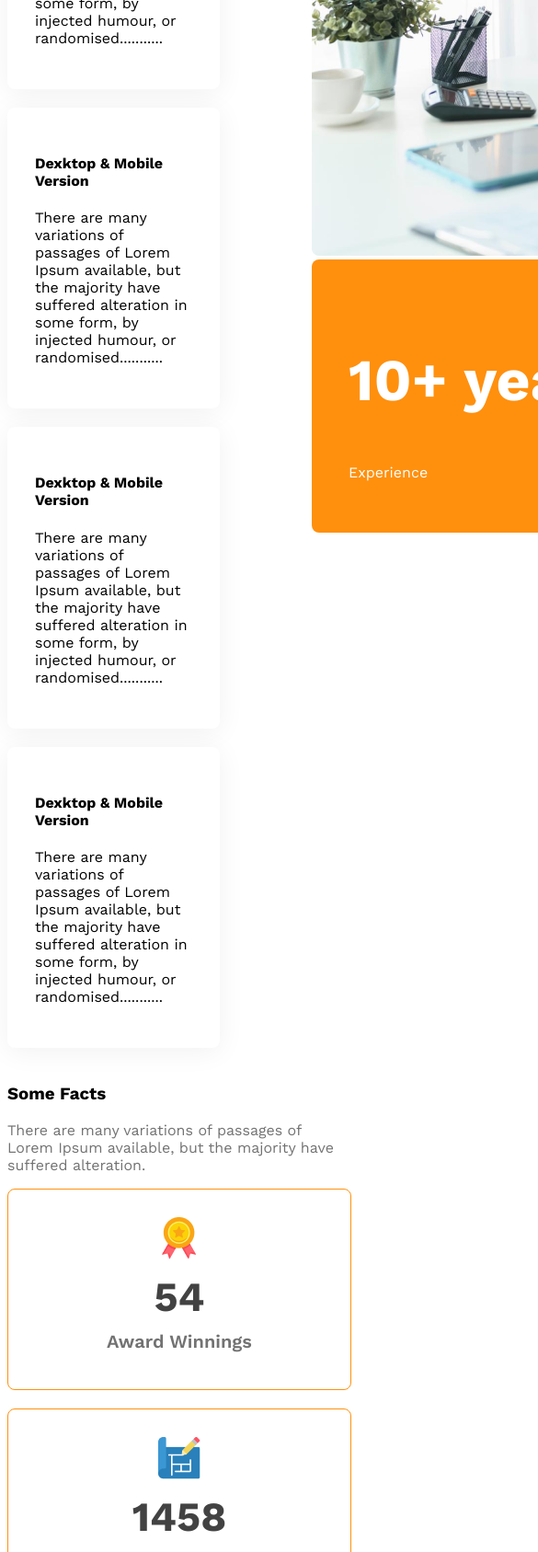
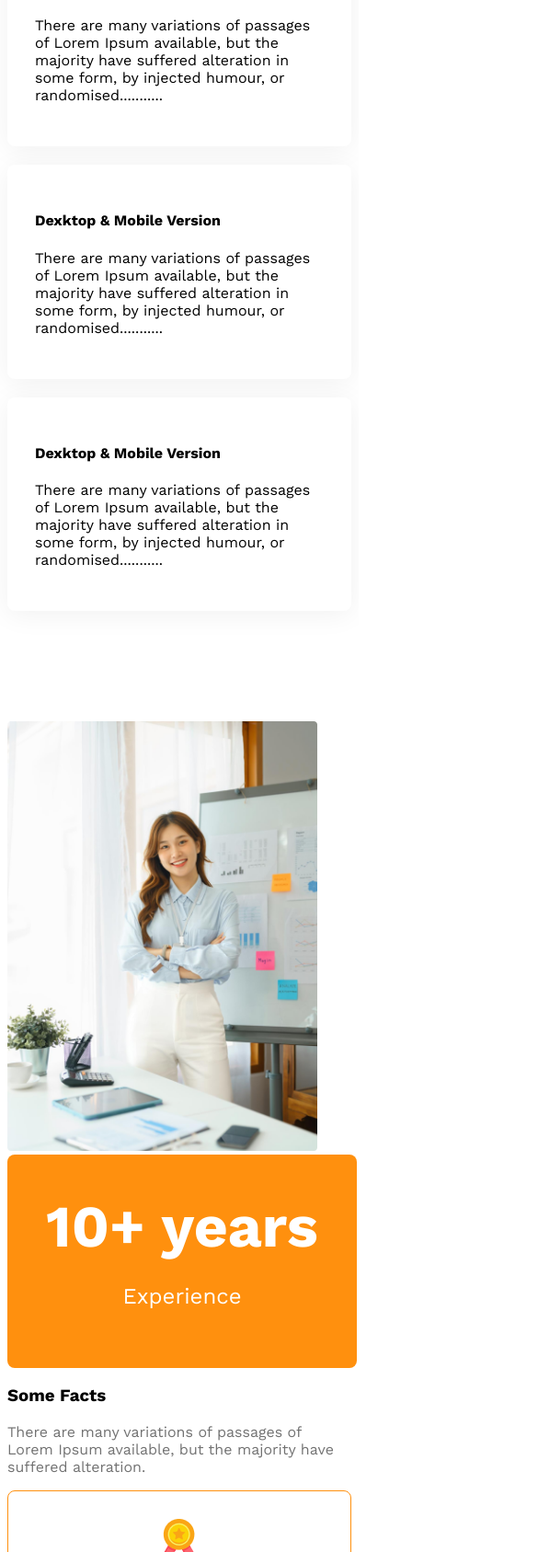
Before and after one commit to JannaturNur08/g3-architects-practise, a plain HTML site: page index.html in a window 390 px wide. Shown: the part 3732-5419 px from the top of the page at 92% size, 585 px wide, since content can reach past the window. Drawn offline with nearby package versions, Linux system fonts and the light colour scheme.

Commit message:
feature section responsive

```diff
--- a/styles/architect.css
+++ b/styles/architect.css
@@ -140,6 +140,10 @@ main {
     background: #FFF;
     box-shadow: 0px 4px 30px 0px rgba(0, 0, 0, 0.06);
 }
+.feature-image img{
+    height: 90%;
+    margin-left: 50px;
+}
 
 .ten-years{
     border-radius: 8px;
@@ -147,9 +151,16 @@ background: #FF900E;
 color: white;
 width: 342px;
 padding: 40px;
+text-align: center;
+position: relative;
+bottom: 100px;
 }
 .ten-years h2{
     font-size: 4rem;
+     margin: 0;
+}
+.ten-years p{
+    font-size: 1.5rem;
 
 }
 
@@ -216,9 +227,22 @@ padding: 40px;
     nav,
     .teams-container,
     .facts-card-container,
-    .sponsors-img-container {
+    .sponsors-img-container,
+    .features
+    {
         flex-direction: column;
     }
+
+    .feature-image img{
+        width: 90%;
+        margin-left: 0;
+    }
+
+    .ten-years{
+        position: static;
+        max-width: 300px;
+    }
+
 
     .teams-img-container {
         grid-template-columns: 1fr;
@@ -246,7 +270,9 @@ padding: 40px;
     }
 
     nav,
-    .teams-container {
+    .teams-container,
+    .features
+    {
         flex-direction: column;
     }
 
```
